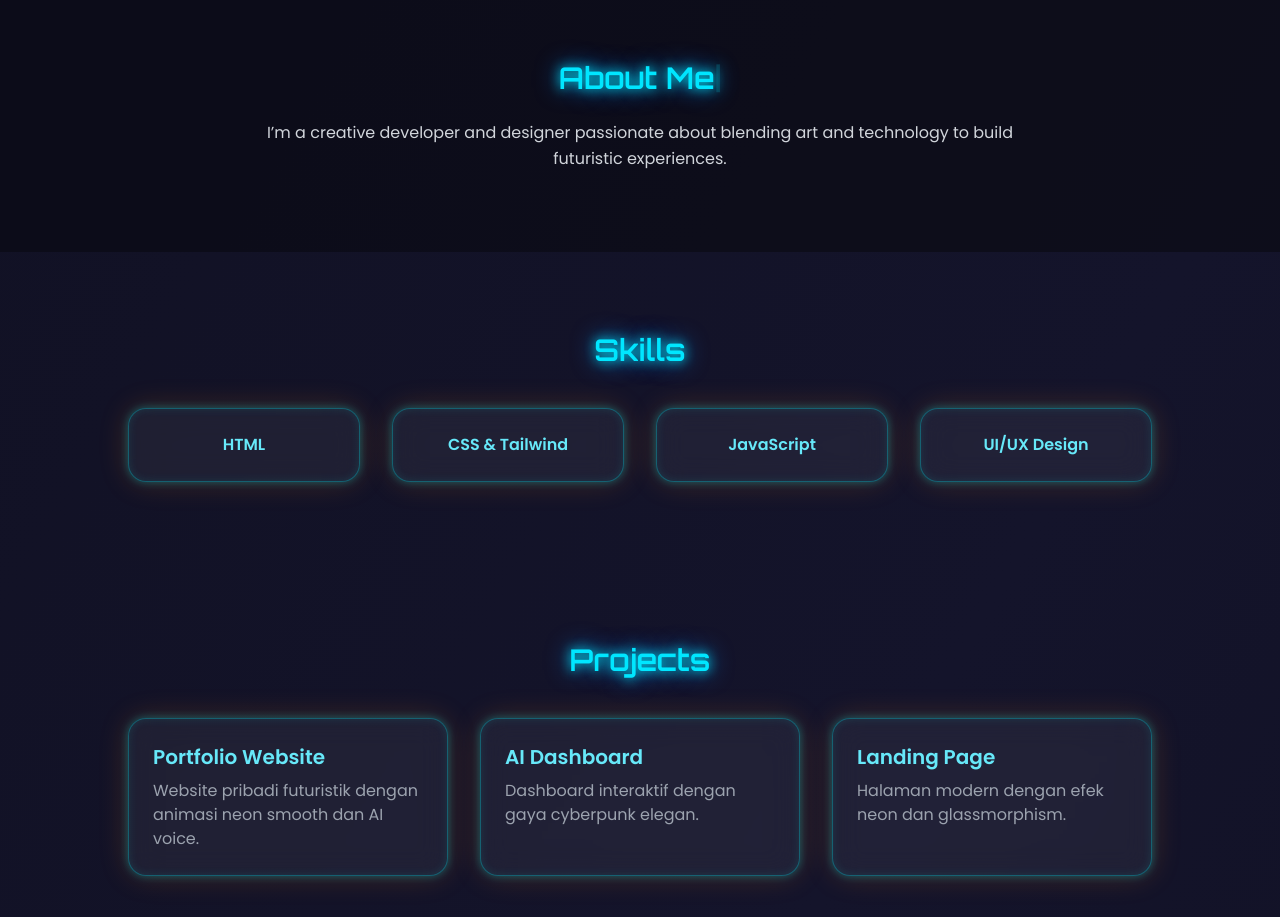
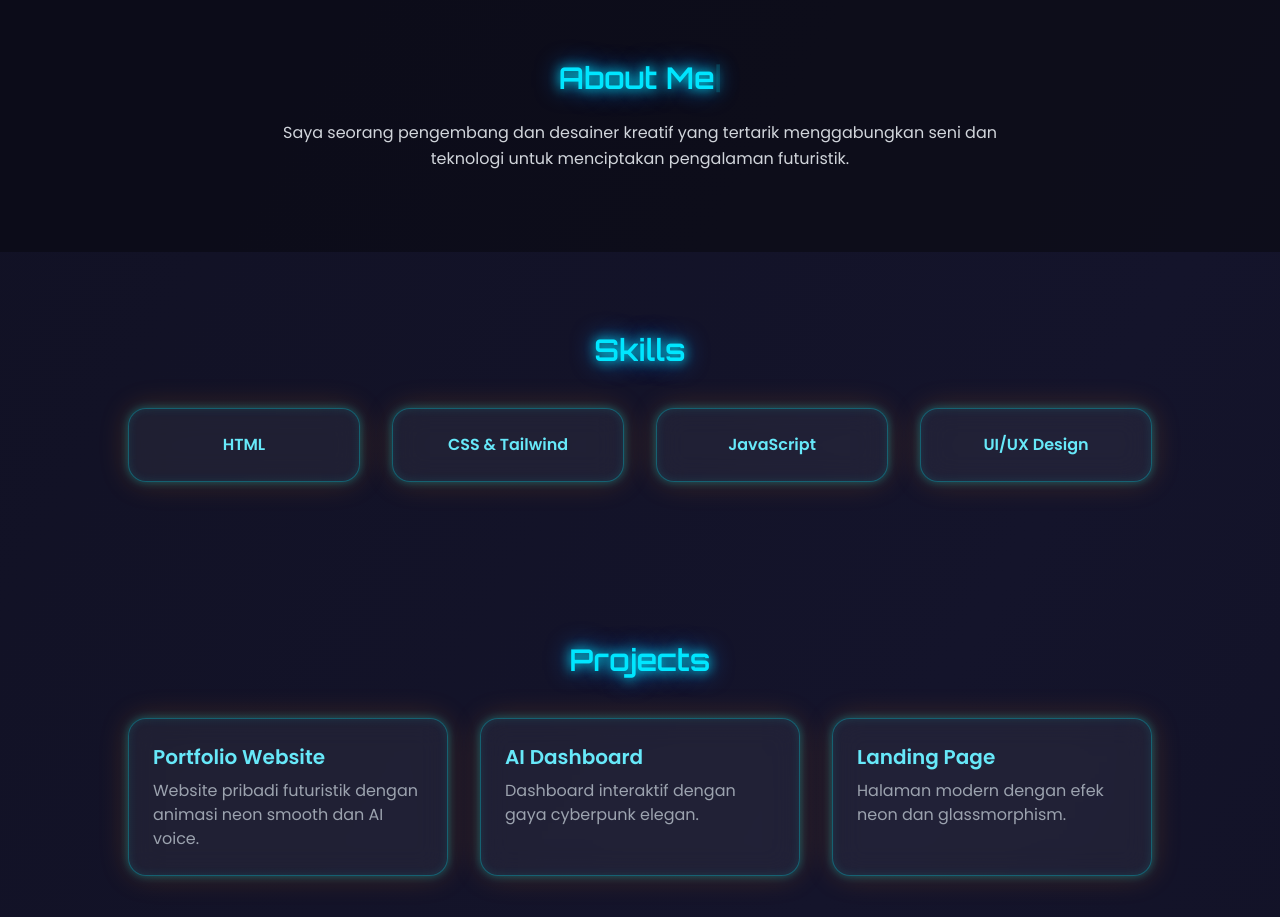
Before and after one commit to figardzul929-hash/FIGAR_GTG, a plain HTML site: page index.html in a window 1280 px wide. Shown: the part 820-1737 px from the top of the page. Drawn offline with nearby package versions, Linux system fonts and the light colour scheme.

Commit message:
Update index.html

```diff
--- a/index.html
+++ b/index.html
@@ -203,6 +203,7 @@
       setTimeout(() => speechSynthesis.speak(utterance), 400);
     }
 
+    // Hero Section
     const heroText = "Hello, I Am Muhammad Faiz Dzulfigar";
     const heroElement = document.getElementById("typing-text");
     let heroIndex = 0;
@@ -217,6 +218,7 @@
     }
     window.onload = typeHero;
 
+    // Fade In Elements
     const fadeElements = document.querySelectorAll(".fade-in");
     const observer = new IntersectionObserver((entries) => {
       entries.forEach((entry) => {
@@ -225,8 +227,10 @@
     }, { threshold: 0.2 });
     fadeElements.forEach(el => observer.observe(el));
 
+    // About Section (Judul tetap "About Me", Deskripsi bahasa Indonesia)
     const aboutText = "About Me";
-    const aboutDescText = "I’m a creative developer and designer passionate about blending art and technology to build futuristic experiences.";
+    const aboutDescText = "Saya seorang pengembang dan desainer kreatif yang tertarik menggabungkan seni dan teknologi untuk menciptakan pengalaman futuristik.";
+
     const aboutTitle = document.getElementById("typing-about");
     const aboutDesc = document.getElementById("about-desc");
     let aboutIndex = 0, descIndex = 0;
@@ -251,6 +255,7 @@
         setTimeout(typeAboutDesc, 500);
       }
     }
+
     function typeAboutDesc() {
       if (descIndex < aboutDescText.length) {
         aboutDesc.textContent += aboutDescText.charAt(descIndex);
```
